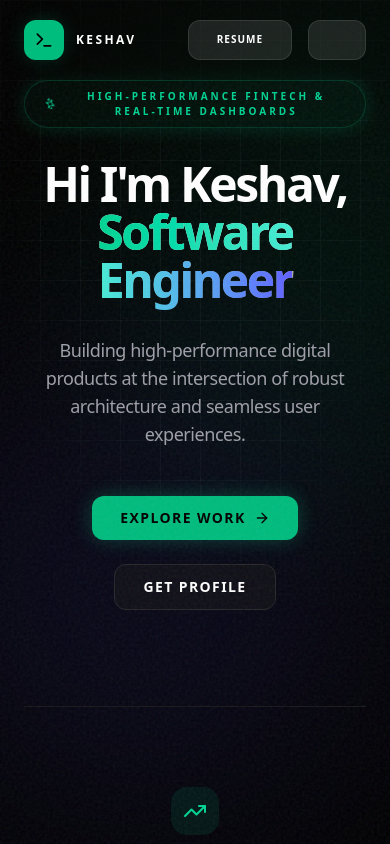
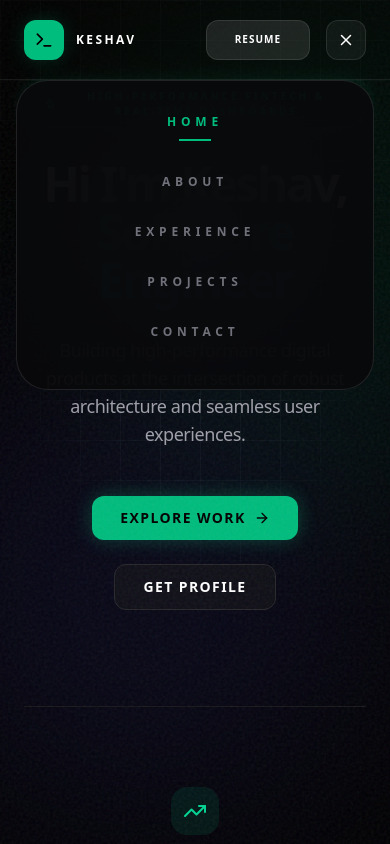
Before and after one commit to KeshavxA/Keshav-portfolio, a Next.js app: page / in a window 390 px wide. Both pictures are taken after a click on the button 337 px from the left and 39 px from the top of the page. Shown: the top 844 px of the page. Built offline with nearby package versions, Linux system fonts and the light colour scheme.

Commit message:
feat: implement mobile navigation dropdown with Framer Motion animations

```diff
--- a/components/layout/navbar.tsx
+++ b/components/layout/navbar.tsx
@@ -1,13 +1,15 @@
 "use client";
 
 import { motion, useScroll, useTransform } from "framer-motion";
-import { Sparkles, Terminal, Activity } from "lucide-react";
+import { Sparkles, Terminal, Activity, Menu, X } from "lucide-react";
 import Link from "next/link";
 import { useState, useEffect } from "react";
 import { Button } from "@/components/ui/button";
+import { AnimatePresence } from "framer-motion";
 
 export function Navbar() {
     const [isScrolled, setIsScrolled] = useState(false);
+    const [isMenuOpen, setIsMenuOpen] = useState(false);
     const { scrollY } = useScroll();
 
     const backgroundColor = useTransform(
@@ -22,9 +24,12 @@ export function Navbar() {
         return () => window.removeEventListener("scroll", updateScrolled);
     }, []);
 
+    const navItems = ["Home", "About", "Experience", "Projects", "Contact"];
+
     return (
+        <>
             <motion.nav
-            style={{ backgroundColor, borderBottom: `1px solid ${isScrolled ? "rgba(255, 255, 255, 0.08)" : "transparent"}` }}
+                style={{ backgroundColor, borderBottom: `1px solid ${isScrolled || isMenuOpen ? "rgba(255, 255, 255, 0.08)" : "transparent"}` }}
                 className="fixed top-0 left-0 right-0 z-[100] flex h-20 items-center px-6 transition-all duration-500 backdrop-blur-2xl lg:h-24 lg:px-10"
             >
                 <div className="container mx-auto flex max-w-7xl items-center justify-between">
@@ -38,7 +43,7 @@ export function Navbar() {
                     </Link>
 
                     <div className="hidden items-center gap-12 lg:flex">
-                    {["Projects", "Experience", "About", "Contact"].map((item) => (
+                        {navItems.slice(1).map((item) => (
                             <Link
                                 key={item}
                                 href={`#${item.toLowerCase()}`}
@@ -60,15 +65,53 @@ export function Navbar() {
                     </div>
 
                     <div className="lg:hidden flex items-center gap-4">
-                    <Button variant="glass" className="h-10 px-4 rounded-xl text-[10px] tracking-widest uppercase border border-white/10" href="/keshav-sharma-resume.pdf" download="Keshav_Sharma_Resume.pdf">
+                        <Button
+                            variant="glass"
+                            className="h-10 px-4 rounded-xl text-[10px] font-black tracking-widest uppercase border border-white/10"
+                            href="/keshav-sharma-resume.pdf"
+                            download="Keshav_Sharma_Resume.pdf"
+                        >
                             Resume
                         </Button>
-                    <Button variant="glass" className="p-2.5 h-10 w-10 rounded-xl border border-white/10">
-                        <Terminal className="h-4 w-4" />
-                    </Button>
+                        <button
+                            onClick={() => setIsMenuOpen(!isMenuOpen)}
+                            className="p-2.5 h-10 w-10 rounded-xl border border-white/10 bg-white/5 flex items-center justify-center text-white"
+                        >
+                            {isMenuOpen ? <X className="h-5 w-5" /> : <Menu className="h-5 w-5" />}
+                        </button>
                     </div>
-
                 </div>
             </motion.nav>
+
+            <AnimatePresence>
+                {isMenuOpen && (
+                    <motion.div
+                        initial={{ opacity: 0, y: -20 }}
+                        animate={{ opacity: 1, y: 0 }}
+                        exit={{ opacity: 0, y: -20 }}
+                        transition={{ duration: 0.3, ease: "easeOut" }}
+                        className="fixed top-20 left-4 right-4 z-[99] rounded-[2rem] border border-white/10 bg-zinc-950/95 p-8 pb-12 backdrop-blur-3xl lg:hidden"
+                    >
+                        <div className="flex flex-col items-center gap-8">
+                            {navItems.map((item, idx) => (
+                                <Link
+                                    key={item}
+                                    href={item === "Home" ? "/" : `#${item.toLowerCase()}`}
+                                    onClick={() => setIsMenuOpen(false)}
+                                    className="group flex flex-col items-center gap-2"
+                                >
+                                    <span className={`text-[12px] font-bold uppercase tracking-[0.4em] transition-colors ${item === "Home" ? "text-emerald-500" : "text-zinc-500 group-hover:text-emerald-400"}`}>
+                                        {item}
+                                    </span>
+                                    {item === "Home" && (
+                                        <div className="h-0.5 w-8 bg-emerald-500" />
+                                    )}
+                                </Link>
+                            ))}
+                        </div>
+                    </motion.div>
+                )}
+            </AnimatePresence>
+        </>
     );
 }
```
Lines whose indentation alone changed are shown as unchanged.
